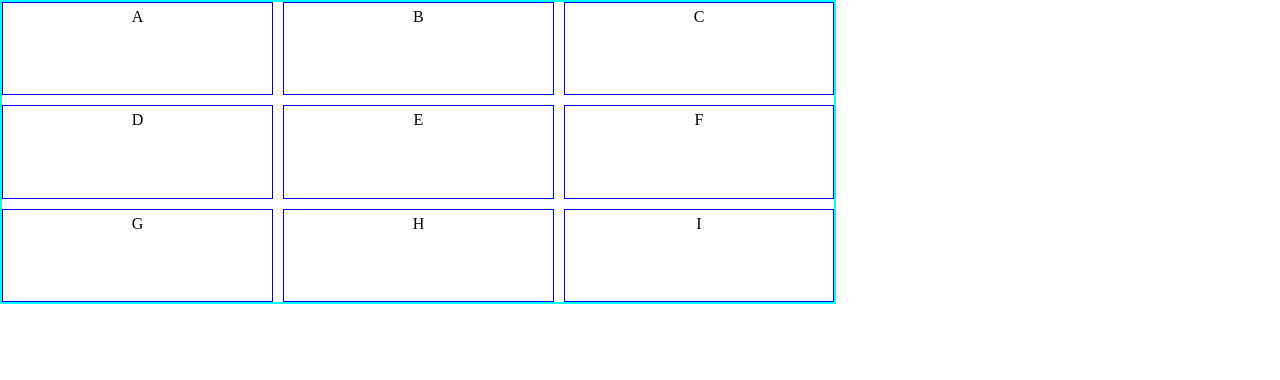
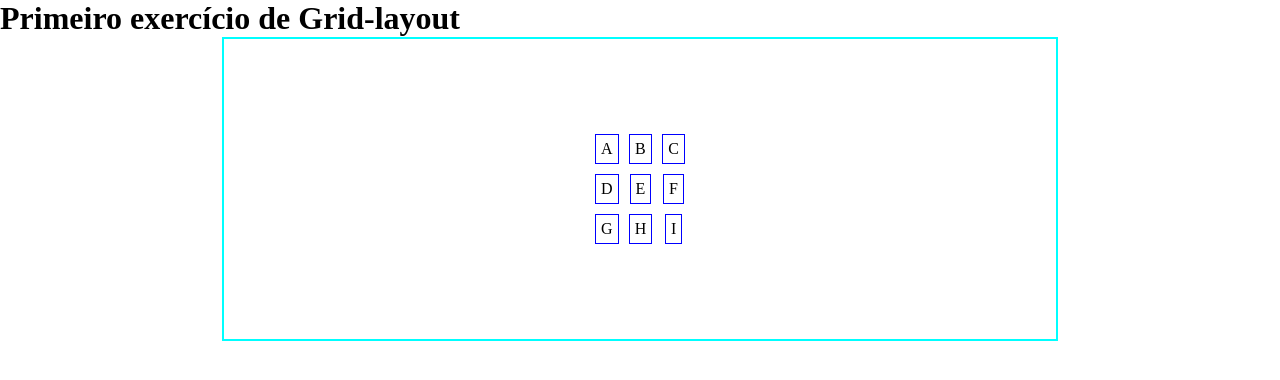
Before and after one commit to pedrohenriquesouza1/html-css, a PHP site: page / in a window 1280 px wide. Shown: the top 380 px of the page. Run offline with PHP 8.4, Linux system fonts and the light colour scheme.

Commit message:
atualizacao-n44

```diff
--- a/exercicios/ex28/mq01/index.html
+++ b/exercicios/ex28/mq01/index.html
@@ -3,11 +3,13 @@
 <head>
     <meta charset="UTF-8">
     <meta name="viewport" content="width=device-width, initial-scale=1.0">
-    <title>Grid-layout - /01</title>
+    <title>Grid-layout /01</title>
     <link rel="stylesheet" href="style.css">
 </head>
 <body>
-    <div class="container">
+    <h1>Primeiro exercício de Grid-layout</h1>
+    <div class="container-flex">
+        <div class="container-grid">
             <div class="item">A</div>
             <div class="item">B</div>
             <div class="item">C</div>
@@ -18,5 +20,6 @@
             <div class="item">H</div>
             <div class="item">I</div>
         </div>
+    </div>
 </body>
 </html>
--- a/exercicios/ex28/mq01/style.css
+++ b/exercicios/ex28/mq01/style.css
@@ -5,7 +5,13 @@
     padding: 0;
 }
 
-.container {
+.container-flex {
+    display: flex;
+    flex-flow: row wrap;
+    justify-content: center;
+}
+
+.container-grid {
     border: 2px solid aqua;
     display: grid;
     height: 300px;
@@ -13,6 +19,8 @@
     grid-template-columns: auto auto auto;
     grid-template-rows: auto auto auto ;
     gap: 10px;
+    place-items: center;
+    place-content: center;
 }
 
 .item {
```
Lines whose indentation alone changed are shown as unchanged.
